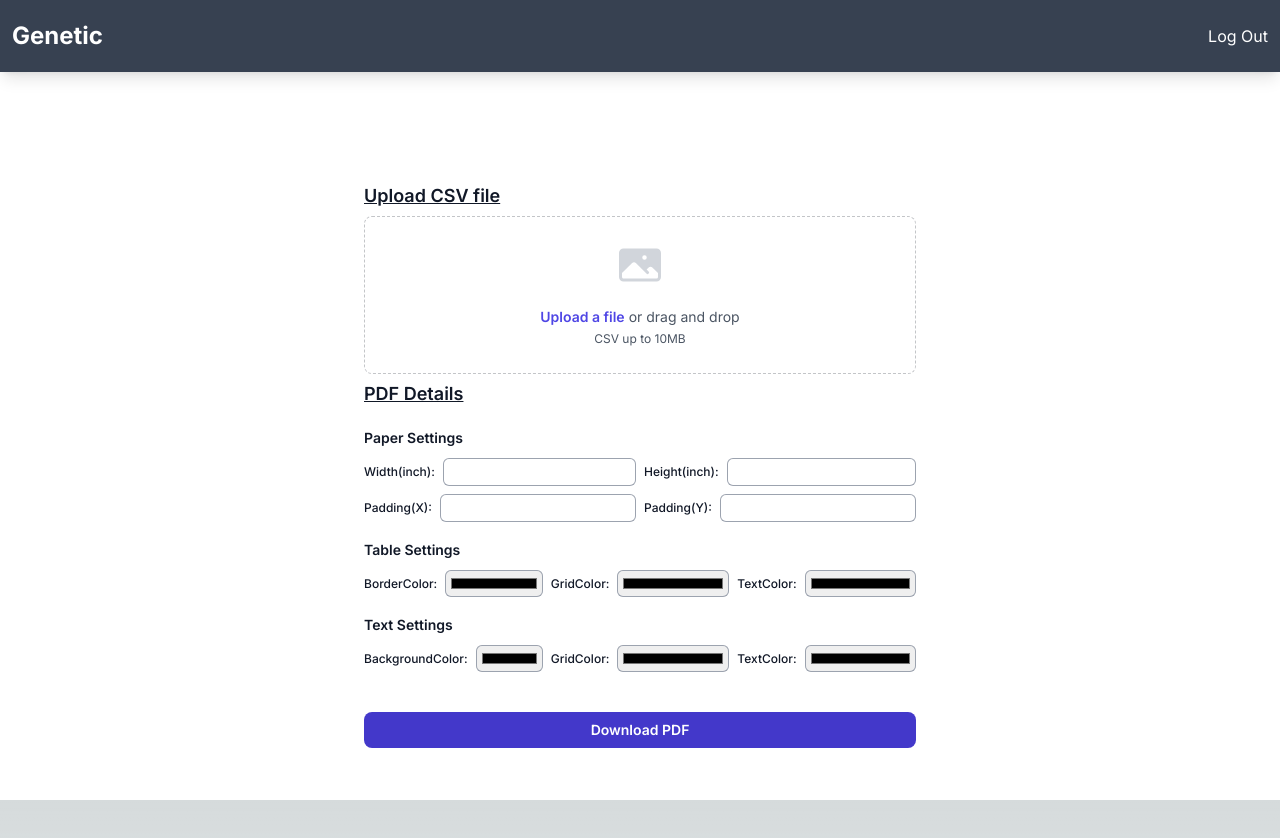
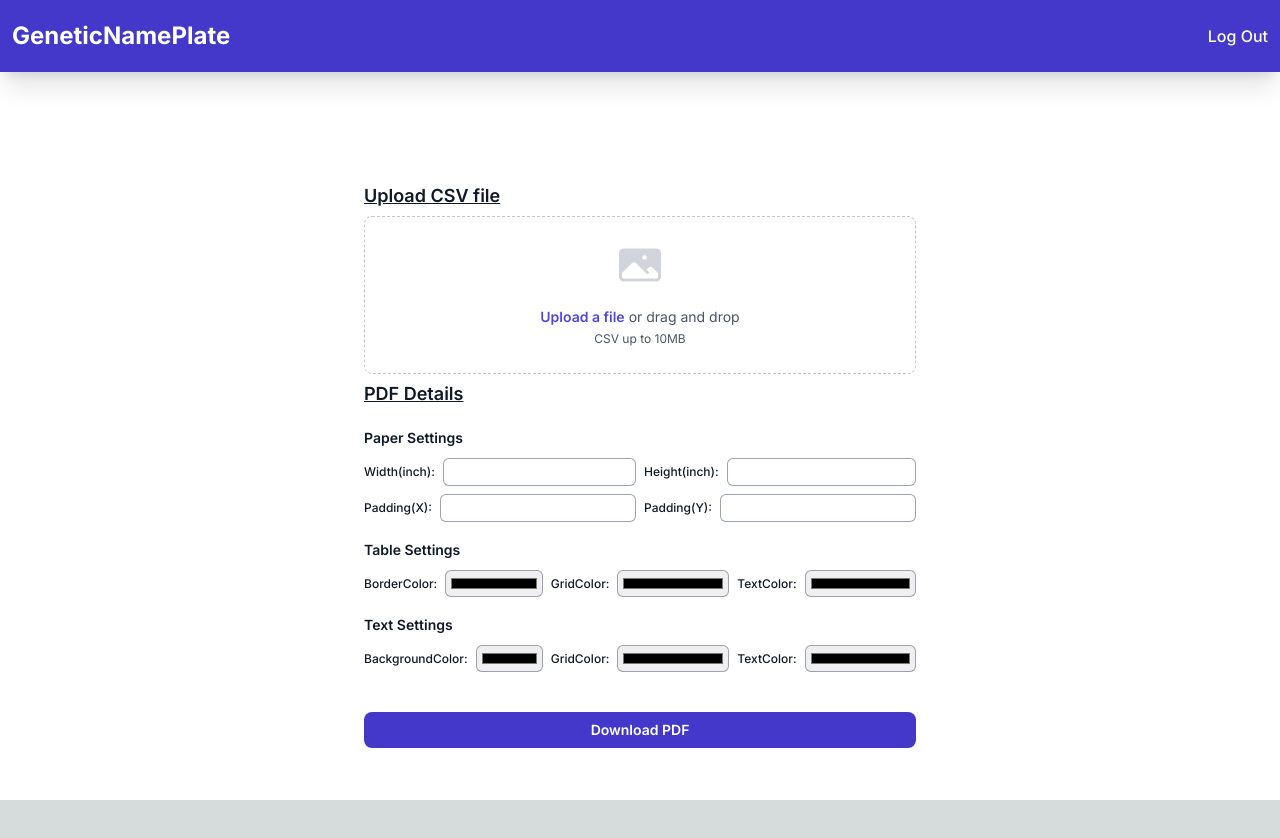
Before and after one commit to futbolerowish/test, a Next.js app: page /dashboard in a window 1280 px wide. Shown: the top 838 px of the page. Built offline with nearby package versions, Linux system fonts and the light colour scheme.

Commit message:
refactor: rewrite dashboard name

```diff
--- a/src/app/(auth)/_component/LoginForm.tsx
+++ b/src/app/(auth)/_component/LoginForm.tsx
@@ -1,7 +1,7 @@
 "use client"
 
 import React, { useState } from 'react'
-
+import Router  from 'next/router';
 export default function LoginForm() {
 
     const [formData, setFormData] = useState({
@@ -32,6 +32,8 @@ export default function LoginForm() {
         }
 
         console.log(userData);
+
+        Router.push('/dashboard')
 
         removeState();
     }
--- a/src/app/dashboard/layout.tsx
+++ b/src/app/dashboard/layout.tsx
@@ -1,15 +1,16 @@
+import Link from "next/link"
 export default function DashboardLayout({children}:{children:React.ReactNode}) {
     return (
-        <div className="bg-white w-screen h-screen">
-            <header className="bg-gray-700 shadow-lg">
+        <div className="absolute bg-white w-full h-full left-0 top-0">
+            <header className="bg-indigo-700 shadow-xl">
                 <div className="max-w-7xl mx-auto flex text-white justify-between items-center py-5 px-3">
                     <div>
-                        <h1 className="text-2xl font-bold">Genetic</h1>
+                        <h1 className="text-2xl font-bold">GeneticNamePlate</h1>
                     </div>
                     <div>
-                        <a>
+                        <Link href="/" className="font-medium">
                             Log Out
-                        </a>
+                        </Link>
                     </div>
                 </div>
             </header>
@@ -18,4 +19,4 @@ export default function DashboardLayout({children}:{children:React.ReactNode}) {
             </div>
         </div>
     )
-}
+}5
```
